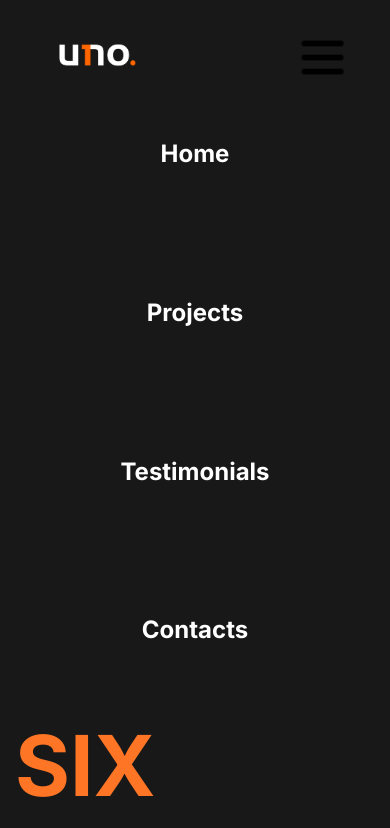
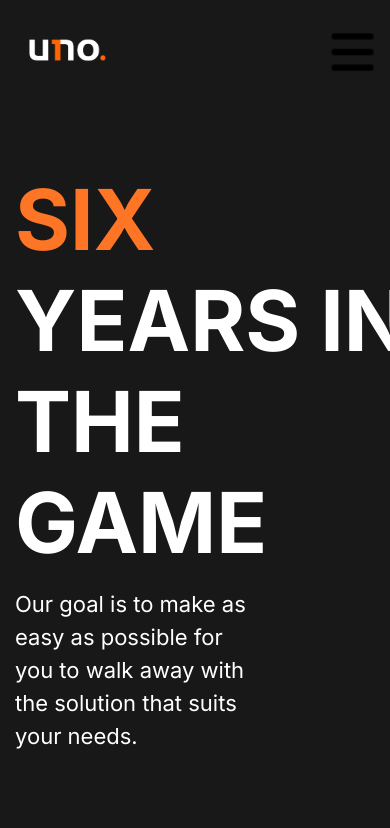
Before and after one commit to AzizArres/uno-produzione, a React (Vite) app: page / in a window 390 px wide. Shown: the top 828 px of the page. Built offline with nearby package versions, Linux system fonts and the light colour scheme.

Commit message:
mobile display optimization

```diff
--- a/src/components/Navbar.jsx
+++ b/src/components/Navbar.jsx
@@ -1,20 +1,28 @@
 /* eslint-disable no-unused-vars */
-import React, {useState} from "react"
+import React, {useState, useEffect} from "react"
 import more from "/src/assets/more.png"
 import img from "/src/assets/414975469_7416746245011270_7345777425799124077_n.png"
 
-export default function Navbar(){
-    const [phoneDisplay, setPhoneDisplay] = useState(true)
+export default function Navbar() {
+    const [windowWidth, setWindowWidth] = useState(window.innerWidth);
+
+    useEffect(() => {
+        const handleResize = () => setWindowWidth(window.innerWidth);
+        window.addEventListener('resize', handleResize);
+        handleResize();
+        return () => window.removeEventListener('resize', handleResize);
+    }, []);
+
+    console.log(windowWidth);
+
+    const [showPhoneDisplay, setShowPhoneDisplay] = useState(false)
+
     function togglePhoneDisplay(){
-        setPhoneDisplay(prevPhoneDisplay => !prevPhoneDisplay)
+        setShowPhoneDisplay(prevShowPhoneDisplay =>!prevShowPhoneDisplay)
     }
-    let classPhone = ""
-    if(phoneDisplay){
-        classPhone = "nav-list nav-list-phone"
-    }else{
-        classPhone = "hide-nav-list-phone"
-    }
-    return(
+
+    return (
+        windowWidth >= 600 ? (
             <div className="navbar">
                 <a href="#intro"><img src={img} className="nav-logo"/></a>
                 <ul className="nav-list">
@@ -23,13 +31,22 @@ export default function Navbar(){
                     <a href="#testimonials"><li>Testimonials</li></a>
                     <a href="#contacts"><li>Contacts</li></a>
                 </ul>
-            <img src={more} className="more" alt="" onClick={togglePhoneDisplay} />
-            <ul className={classPhone}>
-                <a href="#"><li>Home</li></a>
+            </div>
+        ) : (
+            <div className="navbar-phone">
+                <a href="#intro"><img src={img} className="nav-logo"/></a>
+                <img src={more} alt="" className="more" onClick={togglePhoneDisplay}/>
+                {
+                    showPhoneDisplay ? (
+                        <ul className="nav-list-phone">
+                            <a href="#intro"><li>Home</li></a>
                             <a href="#projects"><li>Projects</li></a>
                             <a href="#testimonials"><li>Testimonials</li></a>
                             <a href="#contacts"><li>Contacts</li></a>
                         </ul>
+                    ) : null
+                }
             </div>
         )
+    );
 }
--- a/src/components/Services.jsx
+++ b/src/components/Services.jsx
@@ -10,6 +10,7 @@ import minh from "/src/assets/minh-pham-MBsReSZ2WNM-unsplash.jpg"
 
 export default function Services(){
     const [openEvents, setOpenEvents] = useState(false)
+
     function toggleOpenEvents(){
         setOpenEvents(prevOpenEvents => !prevOpenEvents)
     }
@@ -41,37 +42,28 @@ export default function Services(){
                     <div className="service" onClick={toggleOpenEvents}>
                         <img src={priscilla} className="service-image" />
                         <label>Events</label>
-                        {
-                            openEvents && <DialogWindow title="Events" images={Data.Events}/>
-                        }
+                        <DialogWindow open={openEvents} title="Events" images={Data.Events}/>
                     </div>
                     <div className="service" onClick={toggleOpenWedding}>
                         <img src={samantha} className="service-image"/>
                         <label>Wedding</label>
-                        {
-                            openWedding && <DialogWindow title="Wedding" images={Data.Wedding} />
-                        }
+                        <DialogWindow open={openWedding} title="Wedding" images={Data.Wedding} />
                     </div>
                     <div className="service" onClick={toggleOpenVideoEditing}>
                         <img src={oguz} className="service-image" />
                         <label>Video Editing</label>
-                        {
-                            openVideoEditing && <DialogWindow title="Video Editing" images={Data.VideoEditing} />
-                        }
+                        <DialogWindow open={openVideoEditing} title="Video Editing" images={Data.VideoEditing} />
                     </div>
                     <div className="service" onClick={toggleOpenShooting}>
                         <img src={jan} className="service-image" />
                         <label>Shooting</label>
-                        {
-                            openShooting && <DialogWindow title="Shooting" images={Data.Shooting} />
-                        }
+                        <DialogWindow open={openShooting} title="Shooting" images={Data.Shooting} />
+
                     </div>
                     <div className="service" onClick={toggleOpenDesignAndDecoration}>
                         <img src={minh} className="service-image"/>
                         <label>Design & Decoration</label>
-                        {
-                            openDesignAndDecoration && <DialogWindow title="Design & Decoration" images={Data.DesignAndDecoration} />
-                        }
+                        <DialogWindow open={openDesignAndDecoration} title="Design & Decoration" images={Data.DesignAndDecoration} />
                     </div>
                 </div>
             </fieldset>
--- a/src/components/subComponents/Client.jsx
+++ b/src/components/subComponents/Client.jsx
@@ -1,11 +1,14 @@
+/* eslint-disable no-unused-vars */
 import React from "react"
 import ClientsData from "/src/data/ClientsData.js"
+import star from "/src/assets/star.png"
+
 export default function Client(){
     function starCount(n){
         let myArray = []
         for(let i=0; i<n; i++){
             myArray.push(
-                <img src="src/assets/star.png" alt="star image"/>
+                <img src={star} alt="star image"/>
             )
         }
         return(myArray)
--- a/src/components/subComponents/DialogWindow.jsx
+++ b/src/components/subComponents/DialogWindow.jsx
@@ -1,23 +1,27 @@
-import React from "react"
+/* eslint-disable react/prop-types */
+/* eslint-disable no-unused-vars */
+import React, {useState} from "react"
+import Modal from "react-modal"
+
+
 export default function DialogWindow(props){
+
+
     function renderImages(images){
         let myArr = []
         for(let i=0; i<images.length;i++){
-                myArr.push(<div> <img src={images[i].url} /> </div>)
+                myArr.push(<div key={images.id}> <img src={images[i].url} /> </div>)
         }
         return(myArr)
     }
     return(
-        <div>
-            <div className="overlay"></div>
-                <dialog open className="dialog">
+        <Modal isOpen={props.open && open} className="dialog">
             <h2>{props.title}</h2>
                 <div className="dialog-gallery">
                     {
                         renderImages(props.images)
                     }
                 </div>
-                </dialog>
-        </div>
+        </Modal>
     )
 }
--- a/src/data/Data.js
+++ b/src/data/Data.js
@@ -131,4 +131,4 @@ const Data = {
     ]
 }
 
-export default Data
+export default Data;
--- a/src/index.css
+++ b/src/index.css
@@ -25,7 +25,6 @@ body{
   display: flex;
   align-items: center;
   justify-content: space-between;
-  z-index: 2;
 }
 
 .nav-logo{
@@ -64,10 +63,6 @@ body{
   list-style-type: disc;
 }
 
-.more, .nav-list-phone{
-  display: none;
-}
-
 /* The introduction section */
 
 .intro-section{
@@ -89,20 +84,17 @@ body{
 .slogan p{
   width: 250px;
   display: inline-block;
-  z-index: 1;
   line-height: 150%;
   letter-spacing: 4%;
 }
 
 .intro-image{
   width: 500px;
-  z-index: 0;
 }
 
 .years{
   font-size: 42px;
   width: 600px;
-  z-index: 1;
 }
 
 .years label{
@@ -192,8 +184,7 @@ body{
   left: 0;
   width: 100%;
   height: 100%;
-  background-color: rgba(0, 0, 0, 0.5); /* Semi-transparent black */
-  z-index: 9; /* Ensure the overlay is on top */
+  background-color: rgba(0, 0, 0, 0.5); /* Semi-transparent black *//* Ensure the overlay is on top */
 }
 
 .dialog{
@@ -201,17 +192,16 @@ body{
   top: 10%;
   left: 10%;
   width: 80%;
-  height: 400px;
+  max-height: 500px;
   background-color: #0E0E0E;
   color: #fff;
-  z-index: 10 !important;
   text-align: center;
   padding: 7px 10px;
-  overflow: hidden;
+  overflow-y: scroll;
 }
 
 .dialog h2{
-  margin-bottom: 10px;
+  margin: 20px 0;
 }
 
 .dialog-gallery{
@@ -222,7 +212,7 @@ body{
   flex-wrap: wrap;
   padding: 25px 10px;
   gap: 10px;
-  overflow: scroll;
+  overflow: hidden;
 }
 
 .dialog-gallery img{
@@ -240,7 +230,6 @@ body{
   gap: 30px;
   align-items: center;
   width: 100%;
-  z-index: 1;
 }
 
 .why, .about{
@@ -253,7 +242,6 @@ body{
 }
 
 .why-about-section img{
-  z-index: 0;
   width: 50%;
 }
 
@@ -267,7 +255,6 @@ body{
 .why-about-section h1{
   font-size: 48px;
   position: relative;
-  z-index: -1;
   top: 30px;
   color: #5A5A5A;
   font-weight: 400;
@@ -337,7 +324,6 @@ body{
   align-items: center;
   font-size: 32px;
   width: 500px;
-  z-index: 1;
   flex-wrap: wrap;
 }
 
@@ -350,7 +336,6 @@ body{
   width: 300px;
   font-size: 12px;
   line-height: 20px;
-  z-index: 1;
 }
 
 .experience, .projects{
@@ -358,7 +343,6 @@ body{
   align-items: center;
   gap: 15px;
   width: 50px;
-  z-index: 1;
 }
 
 .experience h1, .projects h1{
@@ -530,6 +514,42 @@ body{
   margin: 4px;
 }
 
+.navbar-phone{
+  display: flex;
+  padding: 0 15px;
+  justify-content: space-between;
+  align-items: center;
+  flex-wrap: wrap;
+}
+
+.navbar-phone .nav-list-phone{
+  width: 100%;
+  transform: linear 2s;
+}
+
+.navbar-phone .nav-list-phone > a{
+  text-decoration: none;
+  cursor: pointer;
+  color: white;
+}
+
+.navbar-phone .nav-list-phone > a:hover{
+  color: #ccc;
+}
+
+.navbar-phone .nav-list-phone li{
+  list-style: none;
+  margin: 40px 0;
+  text-align: left;
+  font-size: 32px;
+  font-weight: 600;
+}
+
+.more {
+  width: 50px;
+  height: 50px;
+}
+
 /* The modifications for the mobile version */
 
 @media only screen and (max-width: 600px){
@@ -576,46 +596,10 @@ body{
     width: 100%;
   }
 
-  .nav-list{
-    display: none;
-  }
-
   .more{
     display: block;
     width: 45px;
     cursor: pointer;
-  }
-
-  .nav-list-phone{
-    display: flex;
-    flex-direction: column;
-    justify-content: space-between;
-    align-items: center;
-    gap: 30px;
-    width: 100%;
-    margin-top: 30px;
-    height: 60vh;
-    transition: 1s linear;
-  }
-
-  .nav-list-phone a{
-    width: 100%;
-    text-align: center;
-    height: 30px;
-  }
-
-  .nav-list-phone a li, .nav-list-phone a li:hover{
-    list-style: none;
-    width: 100%;
-    font-size: 24px;
-  }
-
-  .navbar{
-    flex-wrap: wrap;
-  }
-
-  .hide-nav-list-phone{
-    display: none;
   }
 
   .intro-image, .slogan img{
```
Also changed, not shown: src/assets/close_24dp_5F6368_FILL0_wght400_GRAD0_opsz24.png (added). Lines whose indentation alone changed are shown as unchanged.
